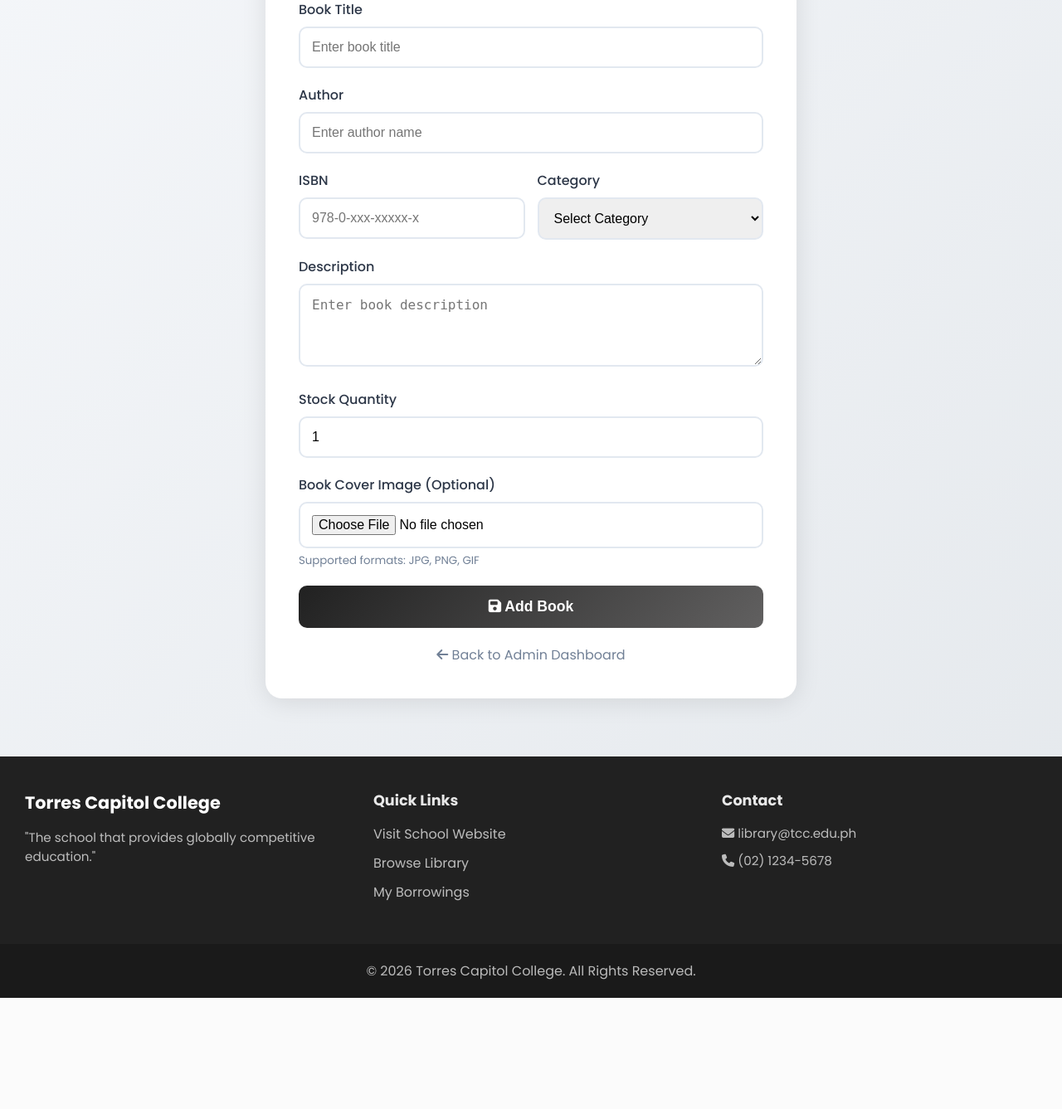
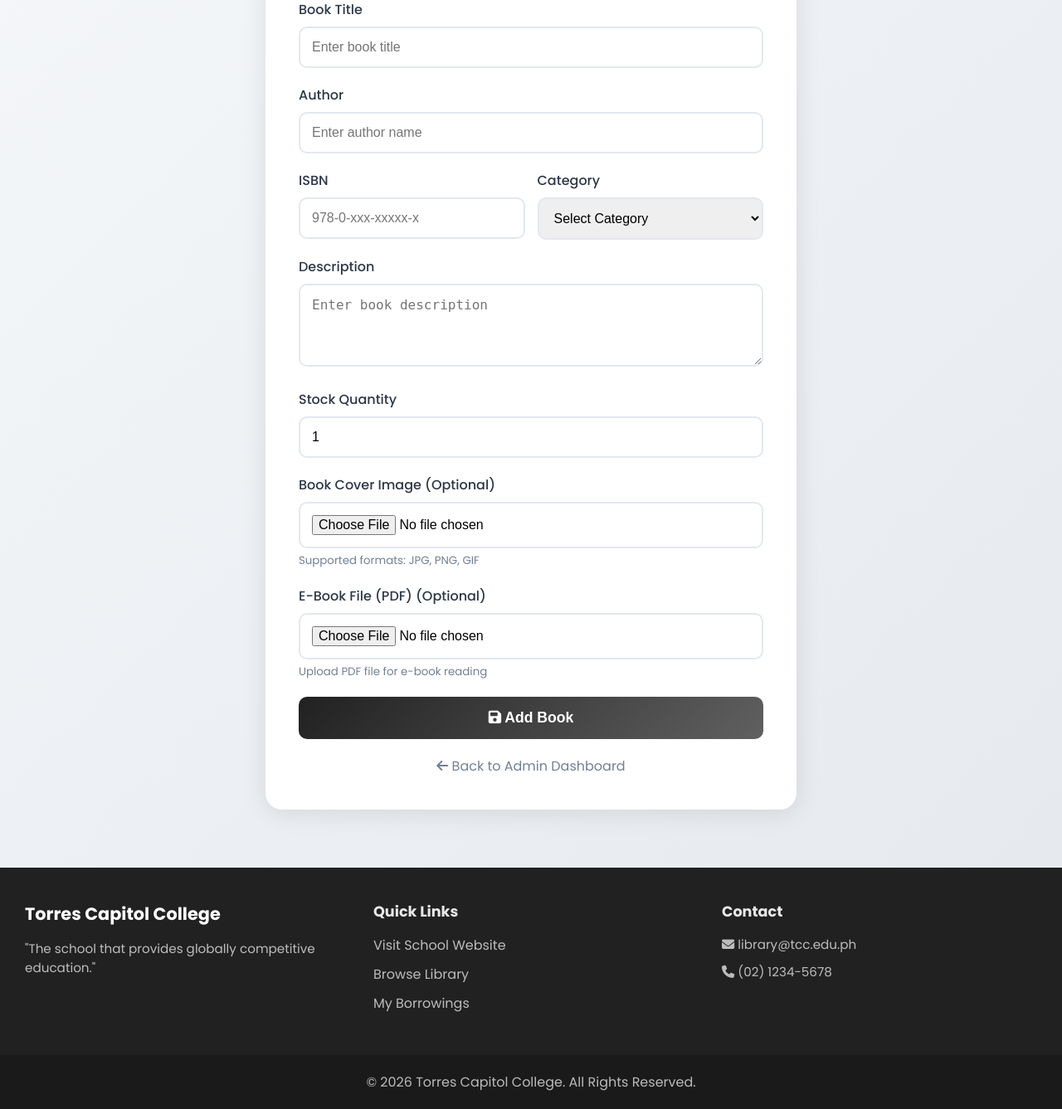
Before and after one commit to Geraldfab/E-Library-System, a Flask app: page /admin/add-book in a window 1280 px wide. Shown: the part 254-1591 px from the top of the page at 83% size. Before the commit the page ends 1457 px from the top, so only its background shows below. Run offline with Flask 3, Linux system fonts and the light colour scheme; a user stored in the database is signed in.

Commit message:
Add ebook upload and built-in PDF reader

```diff
--- a/app.py
+++ b/app.py
@@ -37,6 +37,7 @@ class Book(db.Model):
     category = db.Column(db.String(100))
     description = db.Column(db.Text)
     cover_image = db.Column(db.String(200))
+    ebook_file = db.Column(db.String(200))
     stock = db.Column(db.Integer, default=1)
     created_at = db.Column(db.DateTime, default=db.func.current_timestamp())
 
@@ -278,6 +279,21 @@ def add_book():
                 new_filename = f"{timestamp}_{filename}"
                 file.save(os.path.join(app.config['UPLOAD_FOLDER'], new_filename))
                 cover_image = new_filename
+
+        # Handle ebook upload
+        ebook_file = None
+        if 'ebook_file' in request.files:
+            file = request.files['ebook_file']
+            if file and file.filename:
+                filename = secure_filename(file.filename)
+                import time
+                timestamp = int(time.time())
+                new_filename = f"{timestamp}_{filename}"
+                # Save to uploads/ebooks subfolder
+                os.makedirs(os.path.join(app.config['UPLOAD_FOLDER'], 'ebooks'), exist_ok=True)
+                file.save(os.path.join(app.config['UPLOAD_FOLDER'], 'ebooks', new_filename))
+                ebook_file = new_filename
+
         book = Book(
             title=title,
             author=author,
@@ -285,7 +301,8 @@ def add_book():
             category=category,
             description=description,
             stock=stock,
-            cover_image=cover_image
+            cover_image=cover_image,
+            ebook_file=ebook_file
         )
 
         db.session.add(book)
@@ -308,6 +325,13 @@ def delete_book(book_id):
     if book.cover_image:
         try:
             os.remove(os.path.join(app.config['UPLOAD_FOLDER'], book.cover_image))
+        except:
+            pass
+
+    # Delete ebook file if exists
+    if book.ebook_file:
+        try:
+            os.remove(os.path.join(app.config['UPLOAD_FOLDER'], 'ebooks', book.ebook_file))
         except:
             pass
 
@@ -355,3 +379,16 @@ with app.app_context():
 
 if __name__ == '__main__':
     app.run(debug=True, host='0.0.0.0', port=5000)
+
+@app.route('/read-ebook/<int:book_id>')
+def read_ebook(book_id):
+    book = Book.query.get_or_404(book_id)
+
+    if not book.ebook_file:
+        flash('No e-book file available for this book', 'warning')
+        return redirect(url_for('library'))
+
+    return render_template('reader.html',
+                       book=book,
+                       school_name='Torres Capitol College',
+                       school_short='TCC')
--- a/templates/add_book.html
+++ b/templates/add_book.html
@@ -152,6 +152,12 @@
                 <small style="color: #718096; display: block; margin-top: 5px;">Supported formats: JPG, PNG, GIF</small>
             </div>
 
+            <div class="form-group">
+                <label for="ebook_file">E-Book File (PDF) (Optional)</label>
+                <input type="file" id="ebook_file" name="ebook_file" accept=".pdf">
+                <small style="color: #718096; display: block; margin-top: 5px;">Upload PDF file for e-book reading</small>
+            </div>
+
             <button type="submit" class="btn-submit">
                 <i class="fas fa-save"></i> Add Book
             </button>
--- a/templates/library.html
+++ b/templates/library.html
@@ -259,6 +259,11 @@
             <span class="category">{{ book.category }}</span>
             <p class="description">{{ book.description }}</p>
             <div class="actions">
+                {% if book.ebook_file %}
+                <a href="{{ url_for('read_ebook', book_id=book.id) }}" class="btn-borrow" style="background: #616060;">
+                    <i class="fas fa-book-reader"></i> Read E-Book
+                </a>
+                {% endif %}
                 <span class="stock {% if book.stock > 0 %}available{% else %}unavailable{% endif %}">
                     <i class="fas fa-box"></i> {{ book.stock }} available
                 </span>
```
Also changed, not shown: templates/admin.html (+8 -0 lines), templates/reader.html (added, +81 -0 lines).
